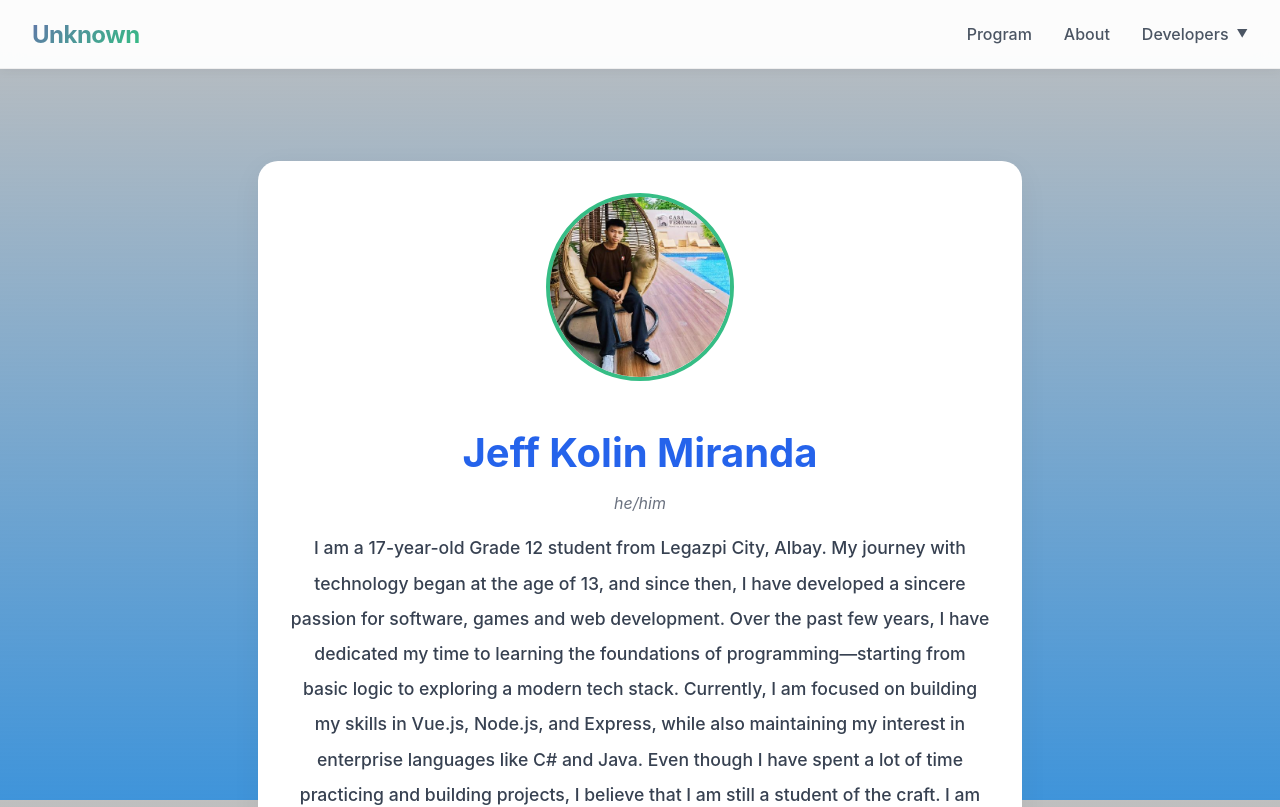
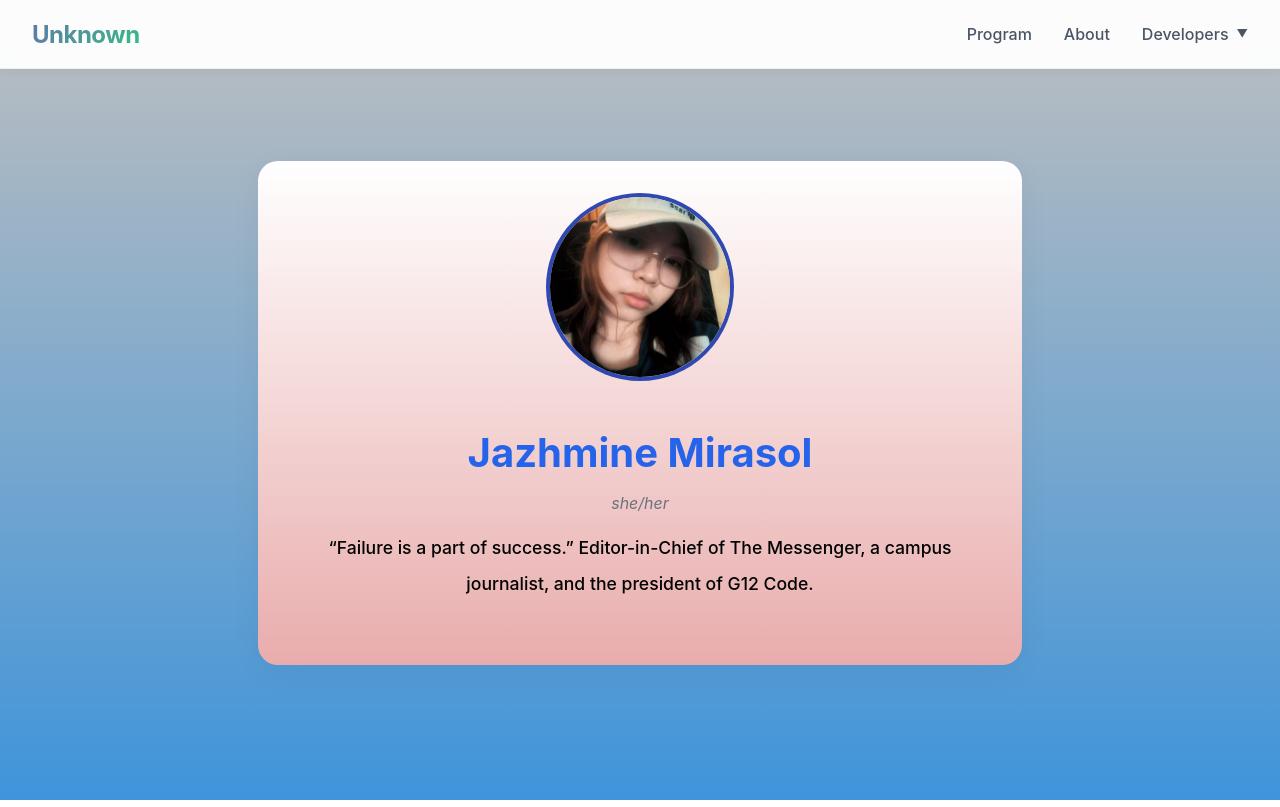
Before and after one commit to ItsJeffDev/group-unknown, a Vue app: page /developers/jm in a window 1280 px wide. Shown: the top 807 px of the page. Built offline with nearby package versions, Linux system fonts and the light colour scheme.

Commit message:
added my part jazh

```diff
--- a/src/components/developers/JazhmineDeveloper.vue
+++ b/src/components/developers/JazhmineDeveloper.vue
@@ -1,39 +1,36 @@
 <template>
-  <div class="jeff-page">
+  <div class="jazh-page">
     <div class="profile-section">
-      <img class="avatar" :src="jeff" alt="Jeff Kolin Miranda" />
-      <h1>Jeff Kolin Miranda</h1>
-      <p class="pronouns">he/him</p>
+      <img class="avatar" :src="require('@/assets/jazh.jpg')" />
+      <h1>Jazhmine Mirasol</h1>
+      <p class="pronouns">she/her</p>
       <p class="title">
-        I am a 17-year-old Grade 12 student from Legazpi City, Albay. My journey with technology began at the age of 13, and since then, I have developed a sincere passion for software, games and web development.
-Over the past few years, I have dedicated my time to learning the foundations of programming—starting from basic logic to exploring a modern tech stack. Currently, I am focused on building my skills in Vue.js, Node.js, and Express, while also maintaining my interest in enterprise languages like C# and Java.
-Even though I have spent a lot of time practicing and building projects, I believe that I am still a student of the craft. I am always looking for ways to improve my coding style, learn new frameworks, and grow as a future Software Engineer. I am a firm believer that hard work and discipline are the keys to success in this industry.
-My goal is to continue learning every day, eventually work in the tech industry internationally, and use my skills to help others and give back to my community.
+ “Failure is a part of success.” Editor-in-Chief of The Messenger, a campus journalist, and the president of G12 Code.
       </p>
     </div>
   </div>
 </template>
 
 <script>
-import jeff from "@/assets/jeff.jpg";
+import jazh from "@/assets/jazh.jpg";
 
 export default {
-  name: "JeffDeveloper",
+  name: "JazhDeveloper",
   data() {
     return {
-      jeff,
+      jazh,
     };
   },
 };
 </script>
 
 <style scoped>
-.jeff-page {
+.jazh-page {
   max-width: 700px;
   margin: 2rem auto;
   padding: 2rem;
   font-family: "Inter", sans-serif;
-  background: #fff;
+  background: linear-gradient(to top, #e9acacff, white);
   border-radius: 20px;
   box-shadow: 0 8px 30px rgb(0 0 0 / 0.05);
   text-align: center;
@@ -48,7 +45,7 @@ export default {
   height: 180px;
   border-radius: 50%;
   object-fit: cover;
-  border: 4px solid #36bd85;
+  border: 4px solid #3048b1ff;
   margin-bottom: 1rem;
 }
 
@@ -67,7 +64,7 @@ h1 {
 
 .title {
   font-size: 1.1rem;
-  color: #374151;
+  color: #000000ff;
   margin-bottom: 1.5rem;
   font-weight: 500;
   line-height: 2;
--- a/src/views/Program.vue
+++ b/src/views/Program.vue
@@ -7,10 +7,10 @@
     <div class="features">
       <div class="feature-card">
         <div class="profile">
-          <img src alt />
+          <img :src="jazh" alt="Jazhmine" />
         </div>
         <h3> Jazh </h3> <!-- Add your Name -->
-        <p> ... </p> <!-- Your description here -->
+        <p>"FAILURE IS A PART OF SUCCESS"</p> <!-- Your description here -->
 
       </div>
       <div class="feature-card">
@@ -49,12 +49,14 @@
 </template>
 
 <script>
+import jazh from "@/assets/jazh.jpg";
 import jeff from "@/assets/jeff.jpg";
 
 export default {
   name: "ProgramView",
   data() {
     return {
+      jazh,
       jeff
     };
   }
```
Also changed, not shown: src/assets/jazh.jpg (added), 1 other file (tests, documents, lock files or other folders).
